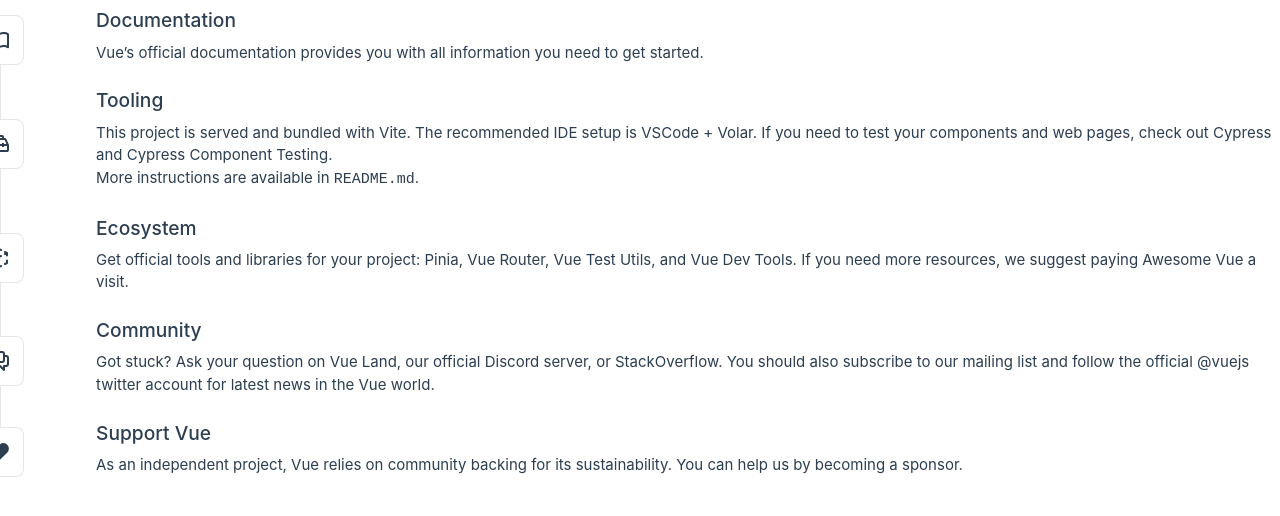
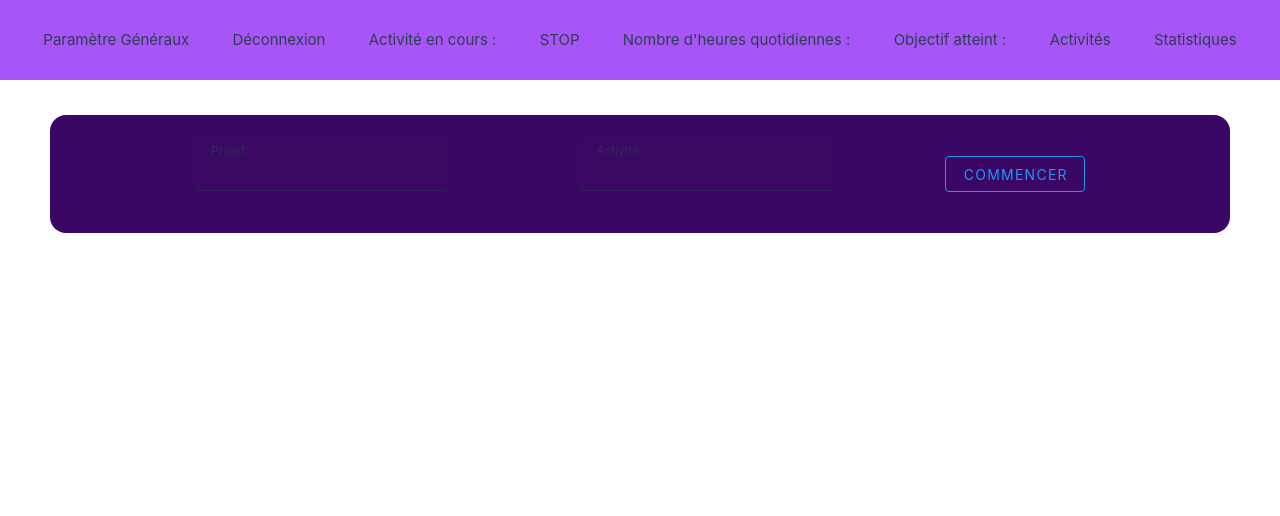
Before and after one commit to oudin-clement/Timely, a Vue app: page / in a window 1280 px wide. Shown: the top 516 px of the page. Built offline with nearby package versions, Linux system fonts and the light colour scheme.

Commit message:
activite actuelle

```diff
--- a/src/App.vue
+++ b/src/App.vue
@@ -1,7 +1,9 @@
 <script setup>
 import { RouterView } from 'vue-router'
+import Header from "@/components/Header.vue";
 </script>
 
 <template>
+  <Header />
   <RouterView />
 </template>
--- /dev/null
+++ b/src/components/Header.vue
@@ -0,0 +1,70 @@
+<script>
+import {useActiviteStore} from "@/stores/activite.js";
+import {mapState} from "pinia";
+
+export default {
+  data(){
+    return {
+
+    }
+  },
+  computed: {
+    ...mapState(useActiviteStore, ["nomActivite"])
+  },
+}
+</script>
+
+<template>
+  <header class="w-full h-[80px] bg-purple-500 flex items-center justify-evenly">
+    <div>
+      <p>Paramètre Généraux</p>
+    </div>
+    <div>
+      <p>Déconnexion</p>
+    </div>
+    <div>
+      <p>Activité en cours : {{this.nomActivite}}</p>
+    </div>
+    <div>
+      <p>STOP</p>
+    </div>
+    <div>
+      <p>Nombre d'heures quotidiennes :</p>
+    </div>
+    <div>
+      <p>Objectif atteint :</p>
+    </div>
+    <div>
+      <p>Activités</p>
+    </div>
+    <div>
+      <p>Statistiques</p>
+    </div>
+
+  </header>
+</template>
+
+<style scoped>
+h1 {
+  font-weight: 500;
+  font-size: 2.6rem;
+  position: relative;
+  top: -10px;
+}
+
+h3 {
+  font-size: 1.2rem;
+}
+
+.greetings h1,
+.greetings h3 {
+  text-align: center;
+}
+
+@media (min-width: 1024px) {
+  .greetings h1,
+  .greetings h3 {
+    text-align: left;
+  }
+}
+</style>
--- /dev/null
+++ b/src/stores/activite.js
@@ -0,0 +1,30 @@
+import {defineStore} from 'pinia'
+
+export const useActiviteStore = defineStore('activite', {
+    state() {
+        return {
+            idActivite: "",
+            nomActivite: "",
+            idProjet: "",
+            nomProjet: "",
+            debut: "",
+        }
+    },
+    actions: {
+        lancerActivite({idActivite, nomActivite, idProjet, nomProjet, debut}) {
+            this.idActivite = idActivite
+            this.nomActivite = nomActivite
+            this.idProjet = idProjet
+            this.nomProjet = nomProjet
+            this.debut = debut
+
+        }
+    },
+    persist: {
+        enabled: true,
+        strategies: [
+            {storage: localStorage}
+        ]
+    }
+
+})
--- a/src/views/HomeView.vue
+++ b/src/views/HomeView.vue
@@ -1,9 +1,103 @@
-<script setup>
-import TheWelcome from '../components/TheWelcome.vue'
+<script>
+import axios from "axios";
+import {mapActions, mapState} from "pinia";
+import {useAuthentificationStore} from "@/stores/authentification.js";
+import {useActiviteStore} from "@/stores/activite.js";
+
+export default {
+  data() {
+    return {
+      projets: [],
+      activites: [],
+      projetSelectedId: "",
+      projetSelectedName: "",
+      activiteSelectedId: "",
+      activiteSelectedName: ""
+    }
+  },
+  methods: {
+    ...mapActions(useActiviteStore, ["lancerActivite"]),
+    startActivite(){
+      console.log("start")
+      for (let i = 0; i < this.projets.length; i++) {
+        if (this.projets[i].id === this.projetSelectedId) {
+          console.log("trouve")
+          console.log(this.projets[i].name)
+          this.projetSelectedName = this.projets[i].name
+        }
+
+      }
+      for (let i = 0; i < this.activites.length; i++) {
+        if (this.activites[i].id === this.activiteSelectedId) {
+          console.log("trouve")
+          console.log(this.activites[i].name)
+          this.activiteSelectedName = this.activites[i].name
+        }
+      }
+
+      console.log(this.projetSelectedId)
+      console.log(this.activiteSelectedId)
+      console.log(this.projetSelectedName)
+      console.log(this.activiteSelectedName)
+
+      this.lancerActivite({idProjet: this.projetSelectedId, idActivite: this.activiteSelectedId, nomProjet: this.projetSelectedName, nomActivite: this.activiteSelectedName, debut: new Date().toISOString()})
+    }
+
+  },
+  computed: {
+    ...mapState(useAuthentificationStore, ["key"]),
+  },
+  created() {
+    if (this.key) {
+      axios.get("https://timely.edu.netlor.fr/api/projects", {
+        headers: {
+          'Content-Type': "application/json",
+          'Authorization': `key=` + this.key,
+        }
+      })
+          .then(res => {
+            this.projets = res.data
+            console.log(this.projets)
+          })
+
+      axios.get("https://timely.edu.netlor.fr/api/activities", {
+        headers: {
+          'Content-Type': "application/json",
+          'Authorization': `key=` + this.key,
+      }
+    })
+        .then(res => {
+          this.activites = res.data
+        })
+    }
+  }
+}
 </script>
 
 <template>
-  <main>
-    <TheWelcome />
+  <main class="px-[50px] py-[35px]">
+    <div class="flex items-center justify-evenly px-8 py-5 bg-purple-950 rounded-2xl">
+      <div class="w-[252px]">
+        <v-select
+            :items="projets"
+            v-model="projetSelectedId"
+            item-title="name"
+            item-value="id"
+            label="Projet"
+        ></v-select>
+      </div>
+      <div class="w-[252px] ml-5">
+        <v-select
+
+            :items="activites"
+            v-model="activiteSelectedId"
+            item-title="name"
+            item-value="id"
+            label="Activité"></v-select>
+      </div>
+
+      <v-btn color="blue" @click="startActivite" variant="outlined">Commencer</v-btn>
+    </div>
+
   </main>
 </template>
```
